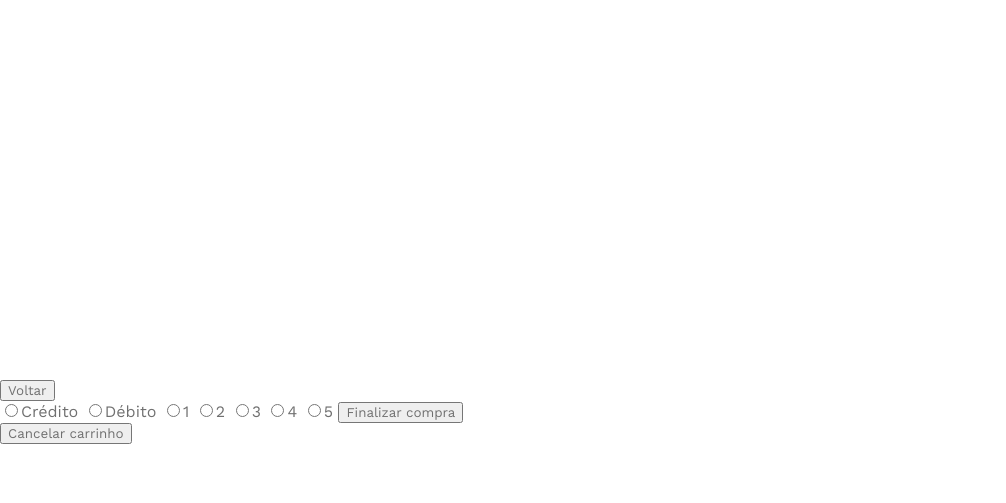
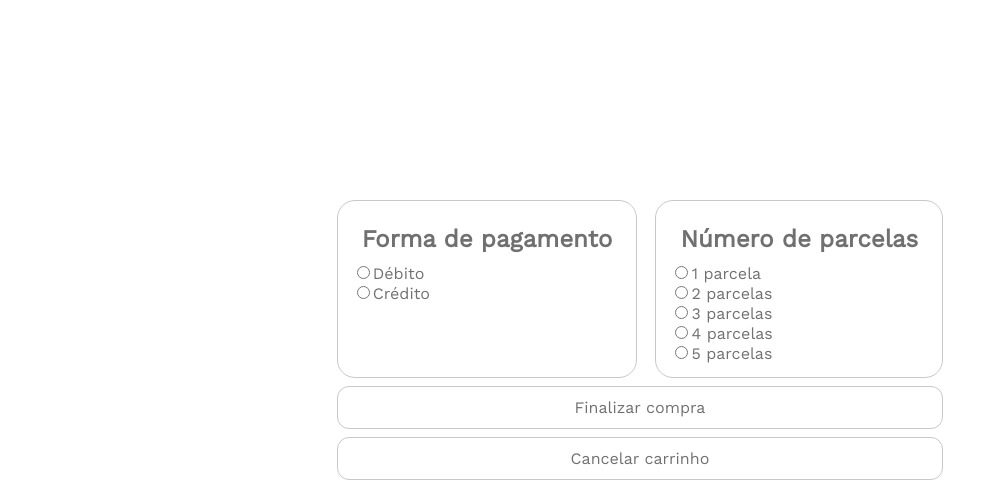
Before and after one commit to LuanContarin/Cinderela, a PHP site: page /carrinho.php in a window 1280 px wide. Shown: the part 297-800 px from the top of the page, without its empty margins (0-1006 px from the left). Run offline with PHP 8.4, Linux system fonts and the light colour scheme.

Commit message:
carrinho

```diff
--- a/carrinho.php
+++ b/carrinho.php
@@ -58,7 +58,7 @@ if(isset($_POST['excluir'])){
         $carrinho->execute();
         $row = $carrinho->fetch(PDO::FETCH_ASSOC);
         ?>
-          <div class="produto">
+        <div class="produto">
           <div class="prod-title-wrapper">
             <legend class="prod-title" name="nome"><?php echo $row['nome'];?></legend>
           </div>
@@ -72,14 +72,14 @@ if(isset($_POST['excluir'])){
               style="background-image: url('uploads/<?php echo $row['imagem']; ?>')"
             ></div>
           </div>
-
+        </div>
         <?php
     }
 
     ?>
         </div>
-  </div>
-</div>
+      </div>
+    </div>
     <?php
     // if(isset($_POST['card'])){
     //     $opcao=$_POST['cartao'];
@@ -118,23 +118,45 @@ if(isset($_POST['finalizar'])){
     <?php
     }
 ?>
+<div class="carrinho-form-wrapper">
   <div class="carrinho-form">
-    <a href="home.php"><button>Voltar</button></a>
+
     <form method="post">
-      <input type="radio" name="cartao" value="Crédito">Crédito
-      <input type="radio" name="cartao" value="Débito">Débito
-      <input type="radio" name="parcela" value="1" >1
-      <input type="radio" name="parcela" value="2" >2
-      <input type="radio" name="parcela" value="3" >3
-      <input type="radio" name="parcela" value="4" >4
-      <input type="radio" name="parcela" value="5" >5
+      <div class="wrapper-box-wrapper">
+        <div class="wrapper-box">
+          <h2 class="wrapper-title">Forma de pagamento</h2>
+          <div>
+            <input type="radio" name="cartao" value="Débito">Débito
+          </div>
+          <input type="radio" name="cartao" value="Crédito">Crédito
+        </div>
+        <div class="wrapper-box">
+          <h2 class="wrapper-title">Número de parcelas</h2>
+          <div>
+            <input type="radio" name="parcela" value="1" >1 parcela
+          </div>
+          <div>
+            <input type="radio" name="parcela" value="2" >2 parcelas
+          </div>
+          <div>
+            <input type="radio" name="parcela" value="3" >3 parcelas
+          </div>
+          <div>
+            <input type="radio" name="parcela" value="4" >4 parcelas
+          </div>
+          <div>
+            <input type="radio" name="parcela" value="5" >5 parcelas
+          </div>
+        </div>
+      </div>
+      <div class="wrapper-btn">
+        <input class="btn" type="submit" name="finalizar" value="Finalizar compra">
+        <input class="btn" type="submit" value="Cancelar carrinho" name="cancelar">
+      </div>
       <!-- <input type="submit" name="finalizar" value="Continuar"> -->
-      <input type="submit" name="finalizar" value="Finalizar compra">
-    </form>
-    <form method="post">
-      <input type="submit" value="Cancelar carrinho" name="cancelar">
     </form>
   </div>
+</div>
 </div>
 
 
--- /dev/null
+++ b/css/carrinho.css
@@ -0,0 +1,41 @@
+
+.carrinho-form-wrapper {
+  display: flex;
+  justify-content: center;
+  margin: 180px 0;
+  margin-top: -200px;
+}
+
+.carrinho-form {
+  border-radius: 8px;
+  flex-basis: 1300px;
+  padding: 20px;
+  display: flex;
+  justify-content: center;
+}
+
+.wrapper-box-wrapper {
+  display: flex;
+  justify-content: center;
+}
+
+.wrapper-box {
+  padding: 14px;
+  border-radius: 18px;
+  display: inline-block;
+  border: 1px solid rgb(200,200,200);
+}
+
+.wrapper-box + .wrapper-box {
+  margin-left: 18px;
+}
+
+.wrapper-box .wrapper-title {
+  margin: 10px;
+}
+
+.wrapper-btn {
+  display: flex;
+  justify-content: center;
+  flex-direction: column;
+}
--- a/header.php
+++ b/header.php
@@ -14,6 +14,7 @@ if (!isset($_SESSION)) {
     <link rel="stylesheet" href="css/forms.css">
     <link rel="stylesheet" href="css/navbar.css">
     <link rel="stylesheet" href="css/produtos.css">
+    <link rel="stylesheet" href="css/carrinho.css">
 </head>
 <body>
   <nav class="navbar-wrapper">
```
